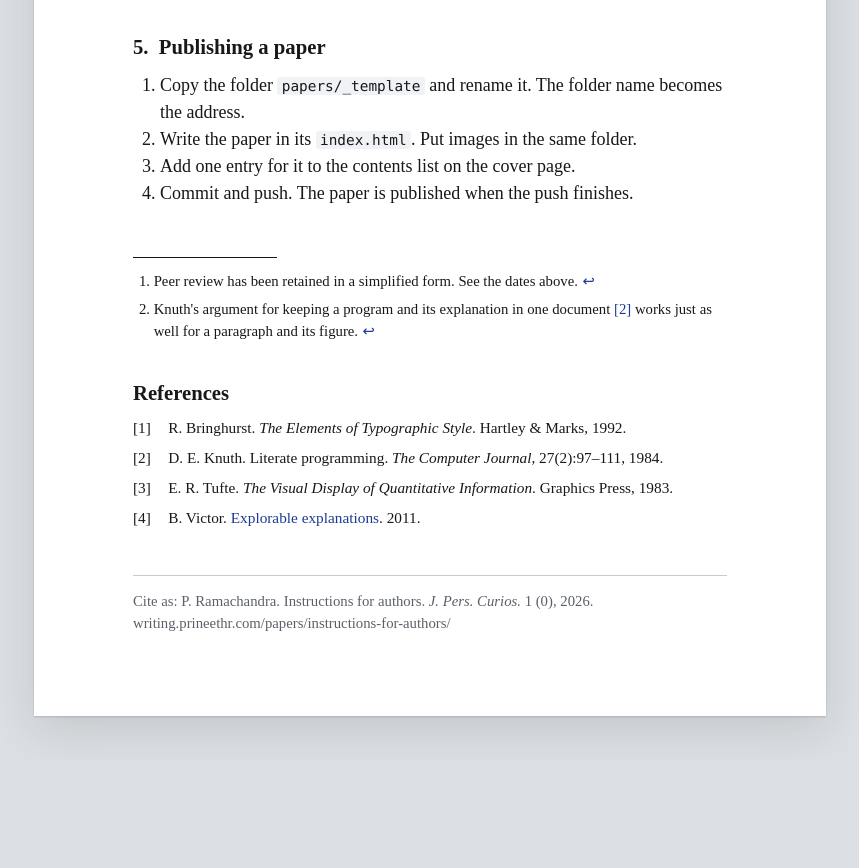
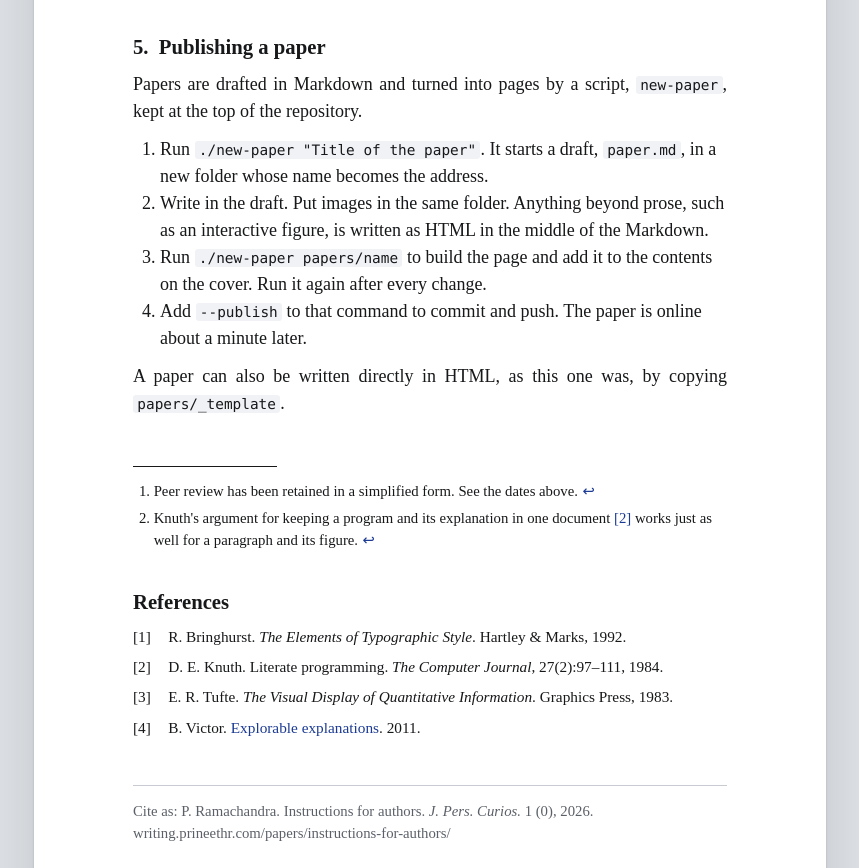
Before and after one commit to PrineethR/journal, a plain HTML site: page papers/instructions-for-authors/index.html in a window 1280 px wide. Shown: the part 2949-3817 px from the top of the page, without its empty margins (210-1069 px from the left). Before the commit the page ends 3710 px from the top, so only its background shows below. Drawn offline with Linux system fonts and the light colour scheme; a web font is replaced by a local one.

Commit message:
Add new-paper: write papers in Markdown
The script starts a draft, builds it into a paper page, adds it to the
contents on the cover, and can commit and push with --publish.

Co-Authored-By: Claude Fable 5.2 <noreply@anthropic.com>

```diff
--- a/papers/instructions-for-authors/index.html
+++ b/papers/instructions-for-authors/index.html
@@ -160,12 +160,14 @@
 
       <section id="submitting">
         <h2>Publishing a paper</h2>
+        <p>Papers are drafted in Markdown and turned into pages by a script, <code>new-paper</code>, kept at the top of the repository.</p>
         <ol>
-          <li>Copy the folder <code>papers/_template</code> and rename it. The folder name becomes the address.</li>
-          <li>Write the paper in its <code>index.html</code>. Put images in the same folder.</li>
-          <li>Add one entry for it to the contents list on the cover page.</li>
-          <li>Commit and push. The paper is published when the push finishes.</li>
+          <li>Run <code>./new-paper "Title of the paper"</code>. It starts a draft, <code>paper.md</code>, in a new folder whose name becomes the address.</li>
+          <li>Write in the draft. Put images in the same folder. Anything beyond prose, such as an interactive figure, is written as HTML in the middle of the Markdown.</li>
+          <li>Run <code>./new-paper papers/name</code> to build the page and add it to the contents on the cover. Run it again after every change.</li>
+          <li>Add <code>--publish</code> to that command to commit and push. The paper is online about a minute later.</li>
         </ol>
+        <p>A paper can also be written directly in HTML, as this one was, by copying <code>papers/_template</code>.</p>
       </section>
 
       <section class="back references">
```
Also changed, not shown: index.html (+3 -2 lines), 2 other files.
